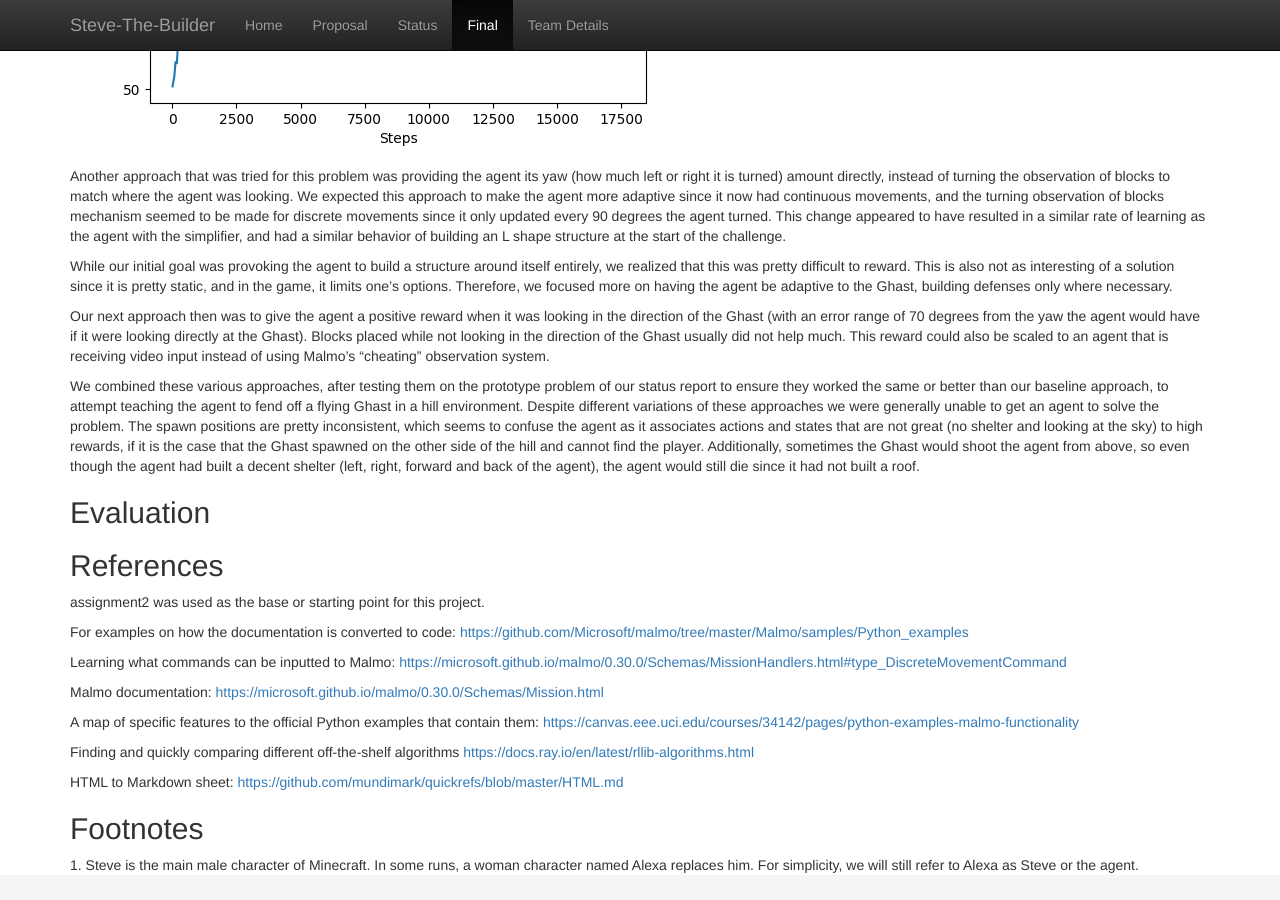
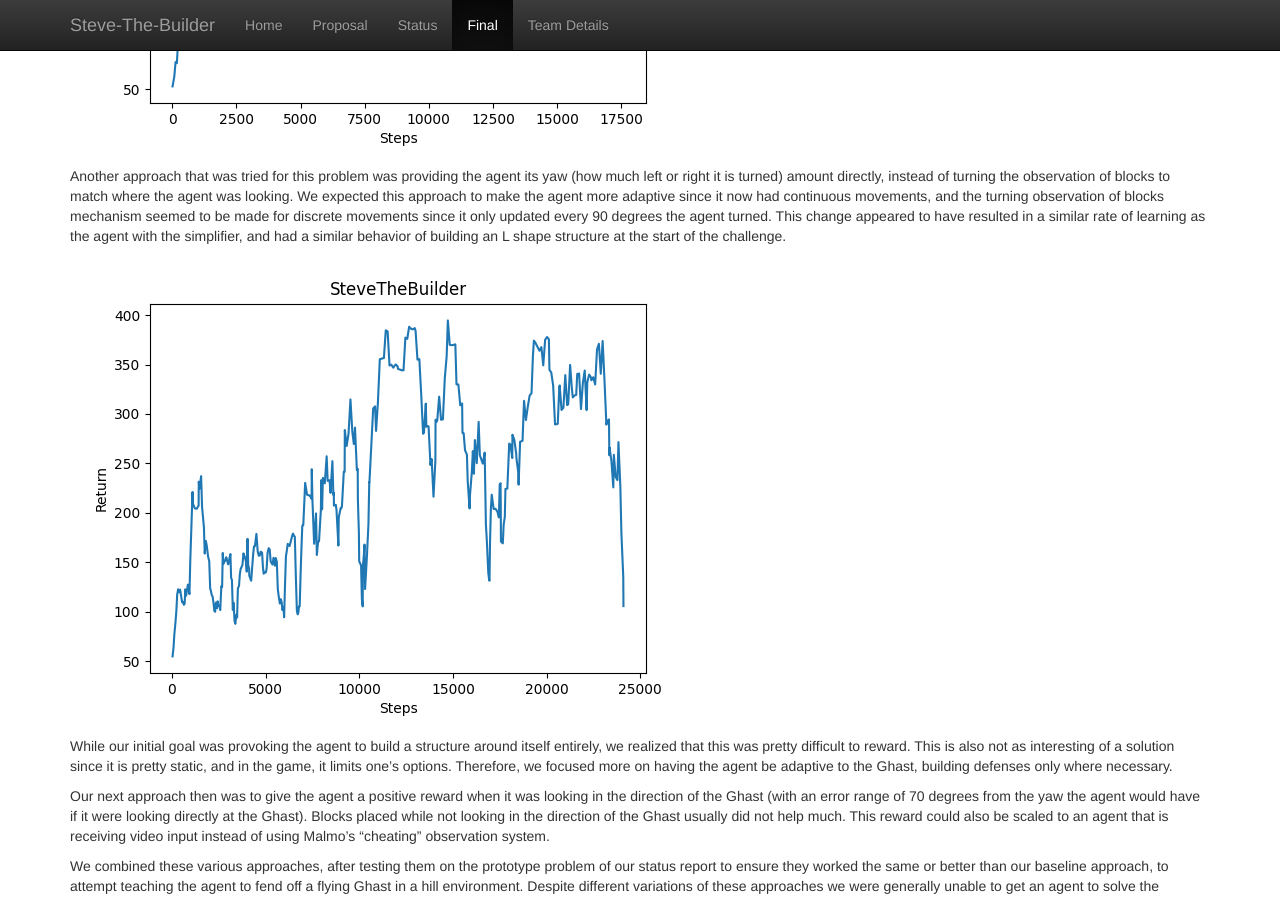
Before and after one commit to Timmichi/Steve-The-Builder, a Jekyll site: the page built from docs/final.md, in a window 1280 px wide and 900 px high, scrolled down 2721 px. Built offline with Jekyll 4.4.1, drawn with Linux system fonts in a browser that asks for light colours.

Commit message:
Picture formatting for Approaches section.

```diff
--- a/docs/final.md
+++ b/docs/final.md
@@ -17,15 +17,19 @@ The project relates to Minecraft as there are many different kinds of enemies th
 
 ## Approaches
 
-The prototype problem we used had a Ghast; a hostile, unmoving, ranged fireball-throwing creature; spawn near the agent. The agent's goal was to build a shelter to defend itself from the Ghast. Our baseline approach involved giving the agent a positive reward for each tick (there are 20 ticks a second in Minecraft) it survived and a negative reward when it took damage, proportional to how much damage it took. The agent could observe blocks around it in a 2 x 5 x 5 grid, where the 2 is the y-coordinate (the same plane as the agent's height). The action space included turning left or right, looking up or down, and placing blocks. Movements were "discrete", as in the agent could only decide to turn 90 degrees or look up or down 45 degrees at a time. The agent used the deep Q learning algorithm provided by the RLlib library. This algorithm was used since the environment is relatively static (only the agent is moving) and there are a low number of states, since it just considers what blocks are near the agent. This baseline performed pretty well, achieving pretty high scores consistently by the 14k steps mark. ![Baseline agent masters the challenge by around 14k steps, consistently getting close to the maximum allowable reward.](images/BaselineApproach.png)
+The prototype problem we used had a Ghast; a hostile, unmoving, ranged fireball-throwing creature; spawn near the agent. The agent's goal was to build a shelter to defend itself from the Ghast. Our baseline approach involved giving the agent a positive reward for each tick (there are 20 ticks a second in Minecraft) it survived and a negative reward when it took damage, proportional to how much damage it took. The agent could observe blocks around it in a 2 x 5 x 5 grid, where the 2 is the y-coordinate (the same plane as the agent's height). The action space included turning left or right, looking up or down, and placing blocks. Movements were "discrete", as in the agent could only decide to turn 90 degrees or look up or down 45 degrees at a time. The agent used the deep Q learning algorithm provided by the RLlib library. This algorithm was used since the environment is relatively static (only the agent is moving) and there are a low number of states, since it just considers what blocks are near the agent. This baseline performed pretty well, achieving pretty high scores consistently by the 14k steps mark.
+![Baseline agent masters the challenge by around 14k steps, consistently getting close to the maximum allowable reward.](images/BaselineApproach.png)
 
 The baseline approach worked well enough for our initial prototype problem, so we looked for greater challenges. First off, we changed movement commands to be continuous, meaning that the agent could decide how much to turn left or right, instead of only being able to turn 90 degrees in either direction. To accomodate this, since deep Q learning does not allow for continuous actions, we used the proximal policy optimization algorithm that came with assignment2. We felt that there were enough challenges to solve in determining useful reward and observation metrics, so our efforts focused more on that.
 
-Since the agent seemed to be metagaming when the Ghast spawned only in one direction by constructing an L-shaped wall in the direction of the Ghast at the start of the challenge, we started spawning the Ghast randomly around in the agent in four possible starting spots (north, south, east, and west of the agent). The agent struggled more to learn in this environment. Part of the challenge is possibly inconsistent results based on observation, since the agent only sees blocks around itself and not the Ghast. ![Agent learns a bit but peaks at around 300 reward, which is about 60% of the max possible](images/FourRandomSpawn.png)
+Since the agent seemed to be metagaming when the Ghast spawned only in one direction by constructing an L-shaped wall in the direction of the Ghast at the start of the challenge, we started spawning the Ghast randomly around in the agent in four possible starting spots (north, south, east, and west of the agent). The agent struggled more to learn in this environment. Part of the challenge is possibly inconsistent results based on observation, since the agent only sees blocks around itself and not the Ghast.
+![Agent learns a bit but peaks at around 300 reward, which is about 60% of the max possible](images/FourRandomSpawn.png)
 
-One approach was giving the agent a reward for placing blocks, with the expectation that the agent would eventually learn to build walls in all four directions to protect itself from a Ghast in any direction. Adding a reward of 1 for placing blocks seemed to result in some learning, although there was still significant variance in the results. ![](images/Figure2RewardBlocks.png)
+One approach was giving the agent a reward for placing blocks, with the expectation that the agent would eventually learn to build walls in all four directions to protect itself from a Ghast in any direction. Adding a reward of 1 for placing blocks seemed to result in some learning, although there was still significant variance in the results.
+![](images/Figure2RewardBlocks.png)
 
-Another approach that was tried for this problem was providing the agent its yaw (how much left or right it is turned) amount directly, instead of turning the observation of blocks to match where the agent was looking. We expected this approach to make the agent more adaptive since it now had continuous movements, and the turning observation of blocks mechanism seemed to be made for discrete movements since it only updated every 90 degrees the agent turned. This change appeared to have resulted in a similar rate of learning as the agent with the simplifier, and had a similar behavior of building an L shape structure at the start of the challenge. ![](Figure3.png)
+Another approach that was tried for this problem was providing the agent its yaw (how much left or right it is turned) amount directly, instead of turning the observation of blocks to match where the agent was looking. We expected this approach to make the agent more adaptive since it now had continuous movements, and the turning observation of blocks mechanism seemed to be made for discrete movements since it only updated every 90 degrees the agent turned. This change appeared to have resulted in a similar rate of learning as the agent with the simplifier, and had a similar behavior of building an L shape structure at the start of the challenge.
+![](images/Figure3.png)
 
 While our initial goal was provoking the agent to build a structure around itself entirely, we realized that this was pretty difficult to reward. This is also not as interesting of a solution since it is pretty static, and in the game, it limits one's options. Therefore, we focused more on having the agent be adaptive to the Ghast, building defenses only where necessary.
 
```
